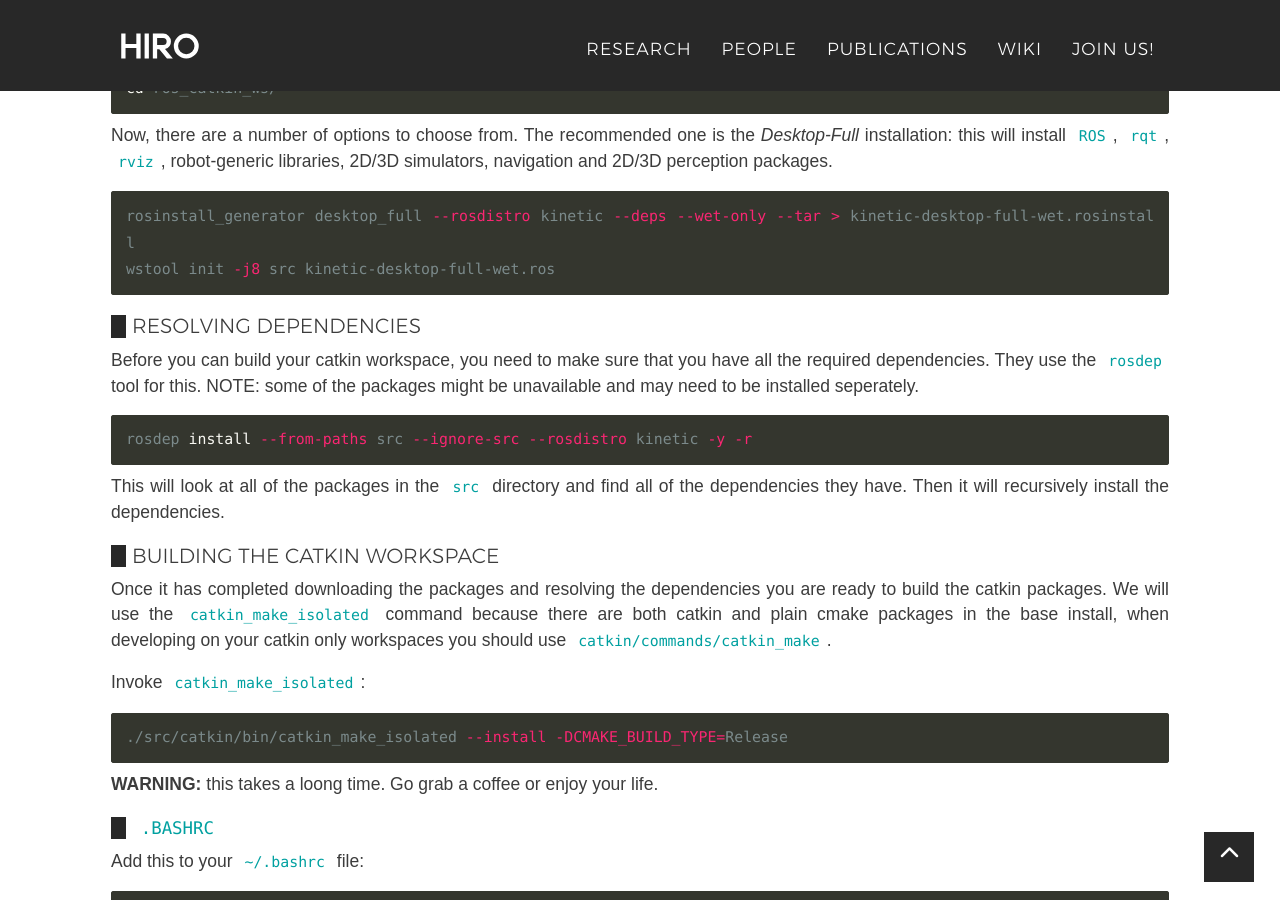
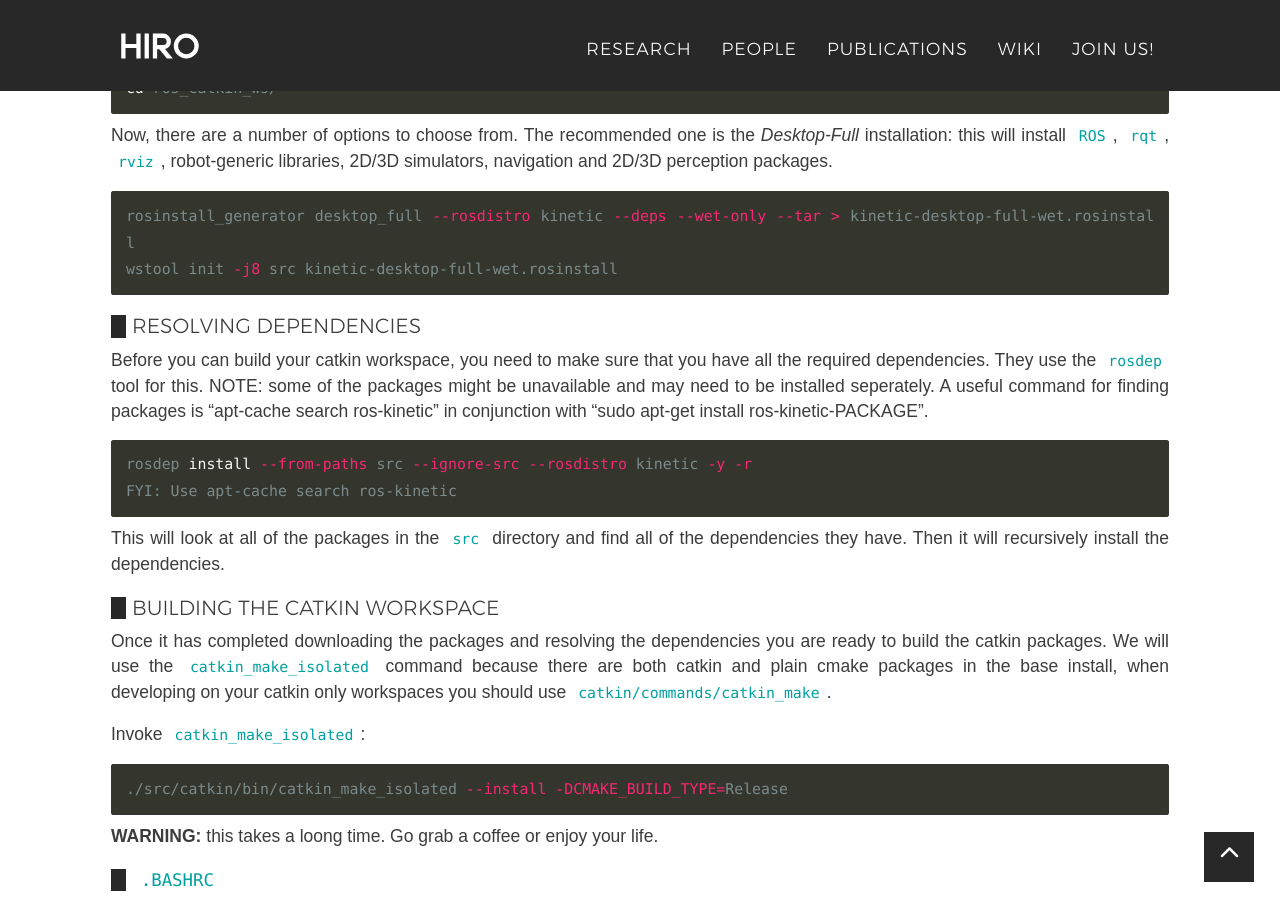
Before and after one commit to HIRO-group/HIRO-group.github.io, a Jekyll site: the page built from _posts/wiki/2018-10-18-ROS-kinetic-installation.md, in a window 1280 px wide and 900 px high, scrolled down 2287 px. Built offline with Jekyll 4.4.1, drawn with Linux system fonts in a browser that asks for light colours; nearby versions of some CDN libraries; some web fonts are replaced.

Commit message:
Fixes involving resolving dependencies

```diff
--- a/_posts/wiki/2018-10-18-ROS-kinetic-installation.md
+++ b/_posts/wiki/2018-10-18-ROS-kinetic-installation.md
@@ -73,15 +73,16 @@ Now, there are a number of options to choose from. The recommended one is the _D
 
 ~~~bash
 rosinstall_generator desktop_full --rosdistro kinetic --deps --wet-only --tar > kinetic-desktop-full-wet.rosinstall
-wstool init -j8 src kinetic-desktop-full-wet.ros
+wstool init -j8 src kinetic-desktop-full-wet.rosinstall
 ~~~
 
 ### Resolving dependencies
 
-Before you can build your catkin workspace, you need to make sure that you have all the required dependencies. They use the `rosdep` tool for this. NOTE: some of the packages might be unavailable and may need to be installed seperately.
+Before you can build your catkin workspace, you need to make sure that you have all the required dependencies. They use the `rosdep` tool for this. NOTE: some of the packages might be unavailable and may need to be installed seperately. A useful command for finding packages is "apt-cache search ros-kinetic" in conjunction with "sudo apt-get install ros-kinetic-PACKAGE".
 
 ~~~bash
 rosdep install --from-paths src --ignore-src --rosdistro kinetic -y -r
+FYI: Use apt-cache search ros-kinetic
 ~~~
 
 This will look at all of the packages in the `src` directory and find all of the dependencies they have. Then it will recursively install the dependencies.
```
